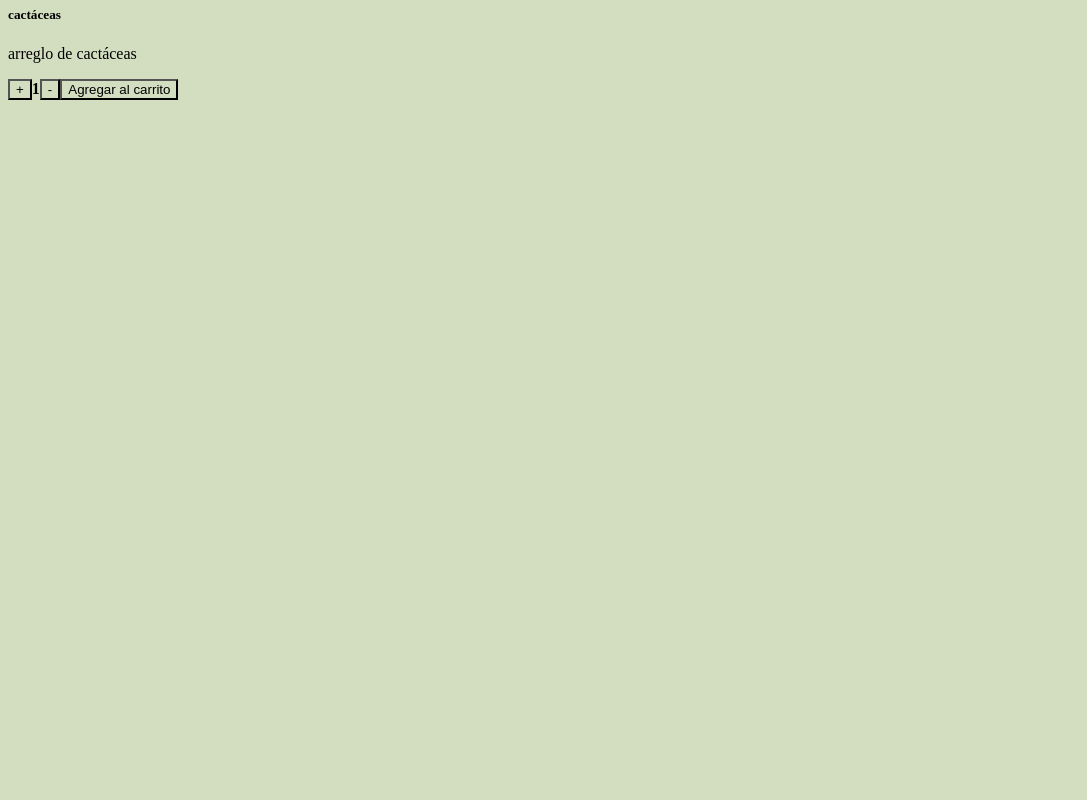
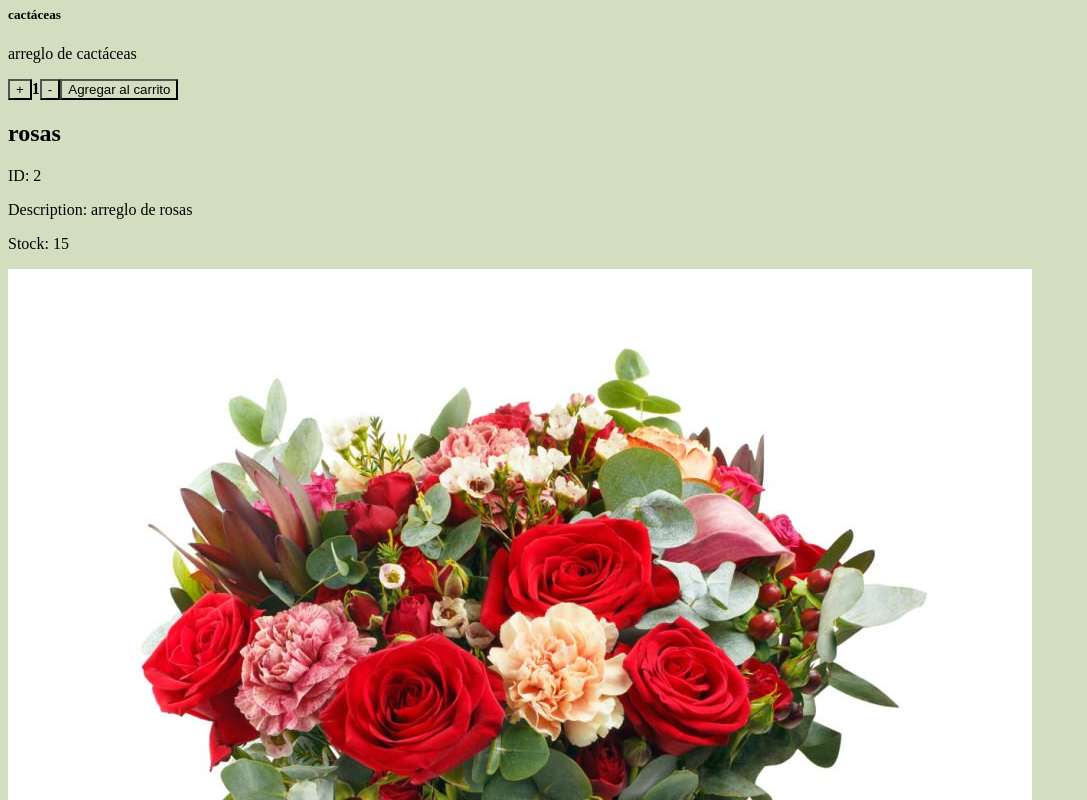
Before and after one commit to Romero02261972/entregaFinalRomeroChabolla, a React (Vite) app in the folder prueba-cinco/: page / in a window 1280 px wide. Shown: the part 540-1340 px from the top of the page, without its empty margins (0-1087 px from the left). Before the commit the page ends 800 px from the top, so only its background shows below. Built offline with nearby package versions, Linux system fonts and the light colour scheme.

Commit message:
intente añadir una imagen a mis items

```diff
--- a/prueba-cinco/src/App.jsx
+++ b/prueba-cinco/src/App.jsx
@@ -1,10 +1,11 @@
-import { ItemListContainer, NavBar, Greetings } from "./components";
+import { ItemListContainer, ItemDetailContainer, NavBar, Greetings } from "./components";
 
 export const App = () => {
   return (
     <>
     <NavBar/>
     <ItemListContainer/>
+    <ItemDetailContainer/>
 <Greetings/>
 </>
   )
--- a/prueba-cinco/src/components/ItemDetail/ItemDetail.jsx
+++ b/prueba-cinco/src/components/ItemDetail/ItemDetail.jsx
@@ -1,8 +1,12 @@
-
-export const ItemDetail = () => {
+export const ItemDetail = ({ id, name, description, stock, imageURL }) => {
   return (
-    <div >
+    <div>
+      <h2>{name}</h2>
+      <p>ID: {id}</p>
+      <p>Description: {description}</p>
+      <p>Stock: {stock}</p>
+      {imageURL && <img src={"/istockphoto-1166042531-1024x1024.jpg"} alt={`Image of ${name}`} />}
 
     </div>
-  )
-}
+  );
+};
--- a/prueba-cinco/src/components/ItemDetailContainer/ItemDetailContainer.jsx
+++ b/prueba-cinco/src/components/ItemDetailContainer/ItemDetailContainer.jsx
@@ -1,13 +1,34 @@
-import { useState } from "react"
-import { getItems} from "../../itemMock";
+import { useEffect, useState } from "react"
+import {getItems} from "../../itemMock";
+import {ItemDetail} from "../ItemDetail/ItemDetail";
 
 export const ItemDetailContainer = () => {
+  const [item, setItem] = useState(null);
 
+  const getItem = async (id) => {
+    try{
+      const itemsData = await getItems();
+      const selectedItem = itemsData.find((item) => item.id === id);
 
-} // return (
-//<div className="container d-flex justify-content-center mt-5">
+    if (selectedItem) {
+      setItem(selectedItem);
+      console.log(selectedItem);
+    } else {
+      console.error("Item not found");
+    }
+  } catch (error) {
+    console.error("Error fetching items:", error);
+  }
+   };
 
+  useEffect(() =>{
+    getItem("2");
+  }, []);
 
-//</div>
-  //)
-//}
+  return (
+  <div className="container d-flex-justify-content-center mt-5">
+    {item && <ItemDetail {...item}/>}
+  </div>
+    );
+
+};
--- a/prueba-cinco/src/itemMock.js
+++ b/prueba-cinco/src/itemMock.js
@@ -1,6 +1,6 @@
 const items = [
-    {id: "1", name: "margaritas", description: "arreglo de margaritas", stock: 20},
-    {id: "2", name: "rosas", description: "arreglo de rosas", stock: 15},
+    {id: "1", name: "margaritas", description: "arreglo de margaritas", stock: 20,},
+    {id: "2", name: "rosas", description: "arreglo de rosas", stock: 15, imageURL: "/istockphoto-1166042531-1024x1024.jpg"},
     {id: "3", name: "helechos", description: "arreglo de helechos", stock: 6},
     {id: "4", name: "cactáceas", description: "arreglo de cactáceas", stock: 8},
 ];
```
Also changed, not shown: prueba-cinco/public/istockphoto-1166042531-1024x1024.jpg (added).
